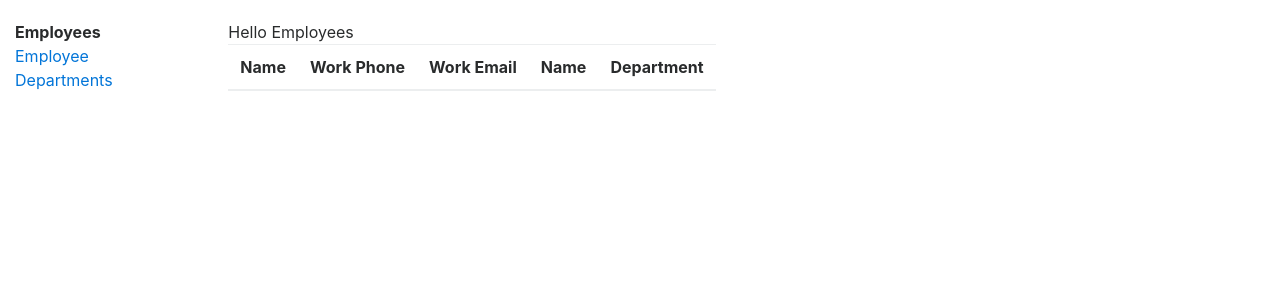
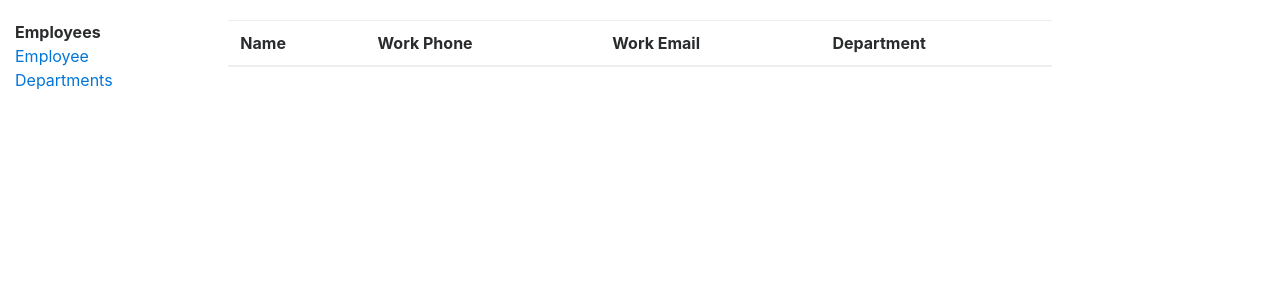
Before and after one commit to ProjoMania/projomania, a Django app: template apps/hr_employee/templates/hr_employee/employee_list.html in a window 1280 px wide. Shown: the part 63-363 px from the top of the page. Run offline with Django 3.2, Linux system fonts and the light colour scheme; the template is opened without the code that fills it, so the values that code supplies are empty; parts of the project's set-up code (start-up, migrations or seed data) failed here and were passed over; some libraries are stand-ins or nearby versions.

Commit message:
[FIX] Use a table-stripped for a better view.

```diff
--- a/apps/hr_employee/templates/hr_employee/employee_list.html
+++ b/apps/hr_employee/templates/hr_employee/employee_list.html
@@ -1,14 +1,12 @@
 {% extends 'hr_employee/hr_base.html' %}
 
 {% block main_content %}
-    Hello Employees
-    <table class="table table-responsive">
+    <table class="table table-stripped">
         <thead>
         <tr>
             <th>Name</th>
             <th>Work Phone</th>
             <th>Work Email</th>
-            <th>Name</th>
             <th>Department</th>
         </tr>
         </thead>
```
Also changed, not shown: apps/hr_employee/templates/hr_employee/department_detail.html (added, +10 -0 lines), apps/hr_employee/templates/hr_employee/employee_detail.html (added, +10 -0 lines).
